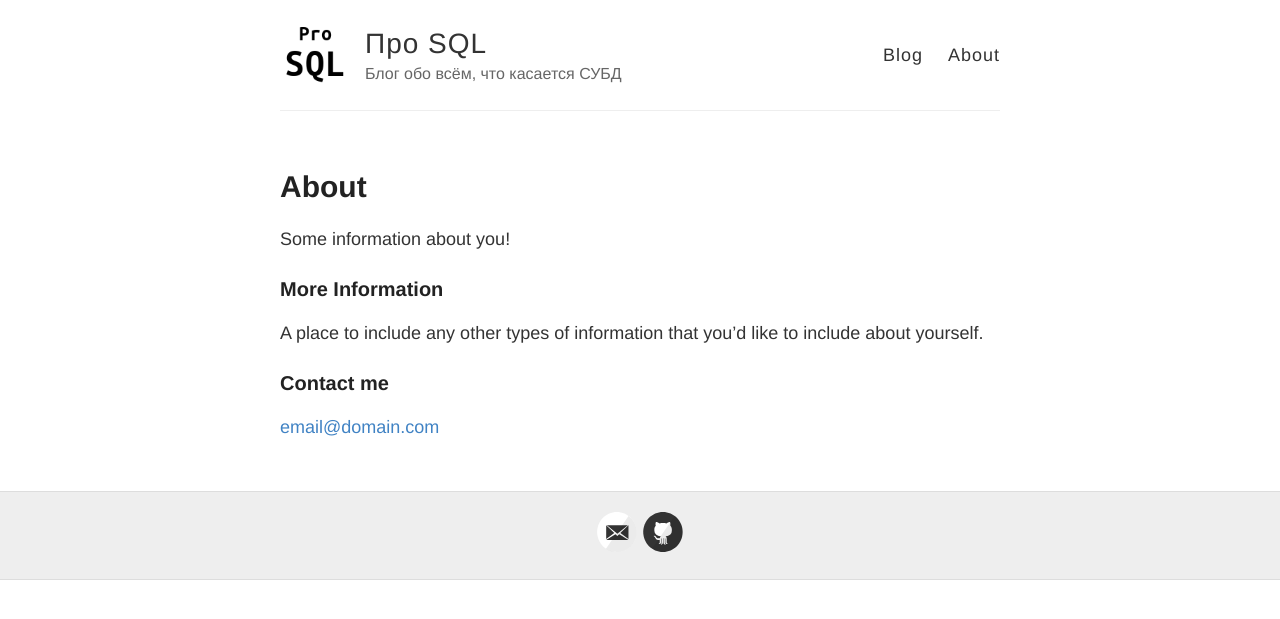
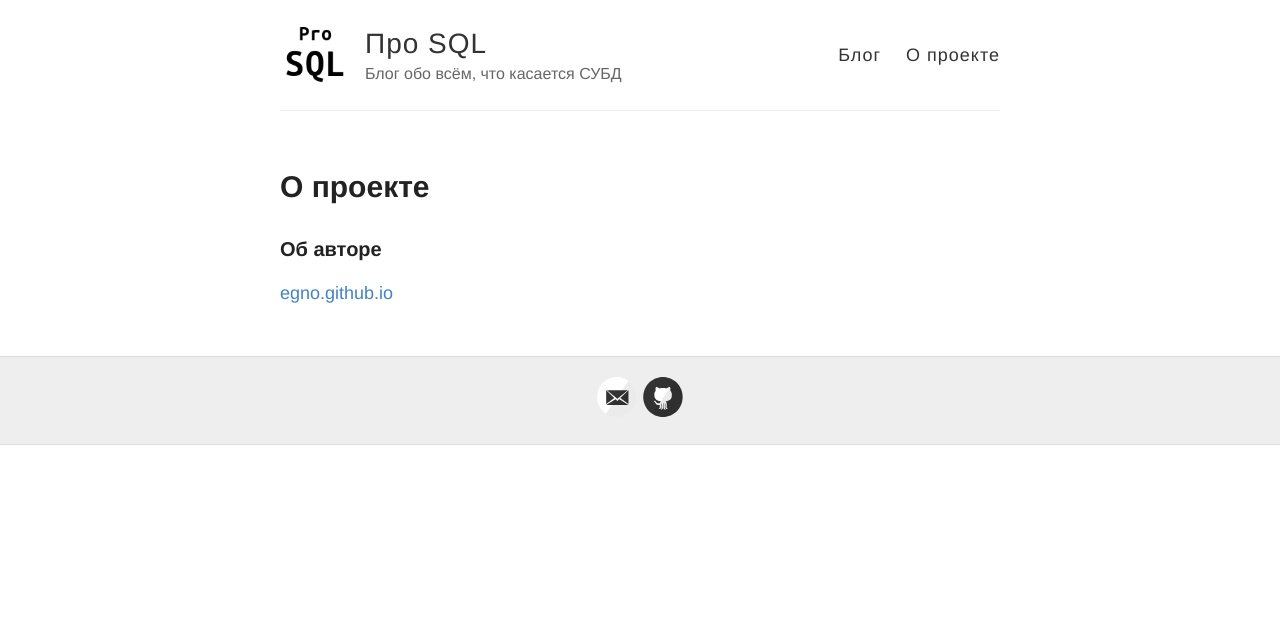
Before and after one commit to prosql/prosql.github.io, a Jekyll site: the page built from about.md, in a window 1280 px wide. Shown: the top 619 px of the page. Built offline with Jekyll 4.4.1, drawn with Linux system fonts in a browser that asks for light colours.

Commit message:
add About page

```diff
--- a/_layouts/default.html
+++ b/_layouts/default.html
@@ -27,8 +27,8 @@
           </div>
 
           <nav>
-            <a href="{{ site.baseurl }}/">Blog</a>
-            <a href="{{ site.baseurl }}/about">About</a>
+            <a href="{{ site.baseurl }}/">Блог</a>
+            <a href="{{ site.baseurl }}/about">О проекте</a>
           </nav>
         </header>
       </div>
--- a/about.md
+++ b/about.md
@@ -1,15 +1,9 @@
 ---
 layout: page
-title: About
+title: О проекте
 permalink: /about/
 ---
 
-Some information about you!
+### Об авторе
 
-### More Information
-
-A place to include any other types of information that you'd like to include about yourself.
-
-### Contact me
-
-[email@domain.com](mailto:email@domain.com)
+[egno.github.io](https://egno.github.io/about)
```
